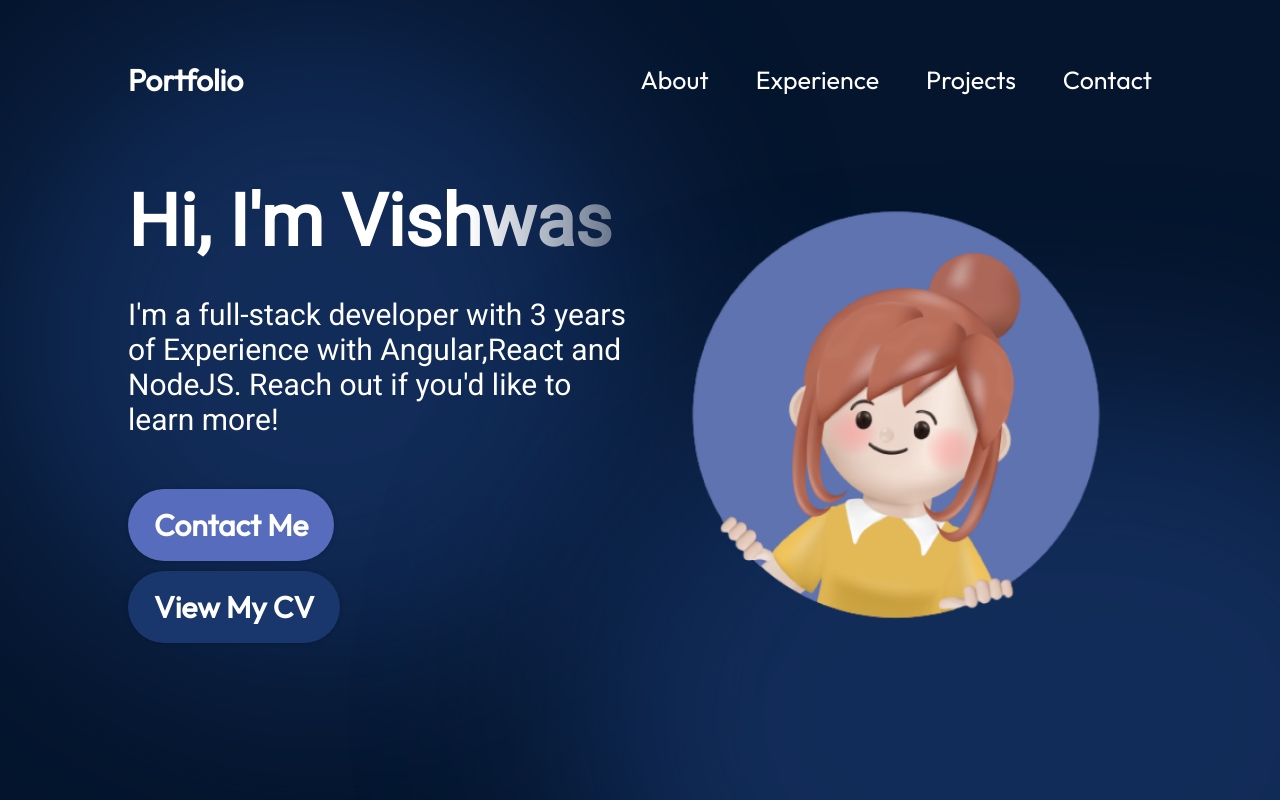
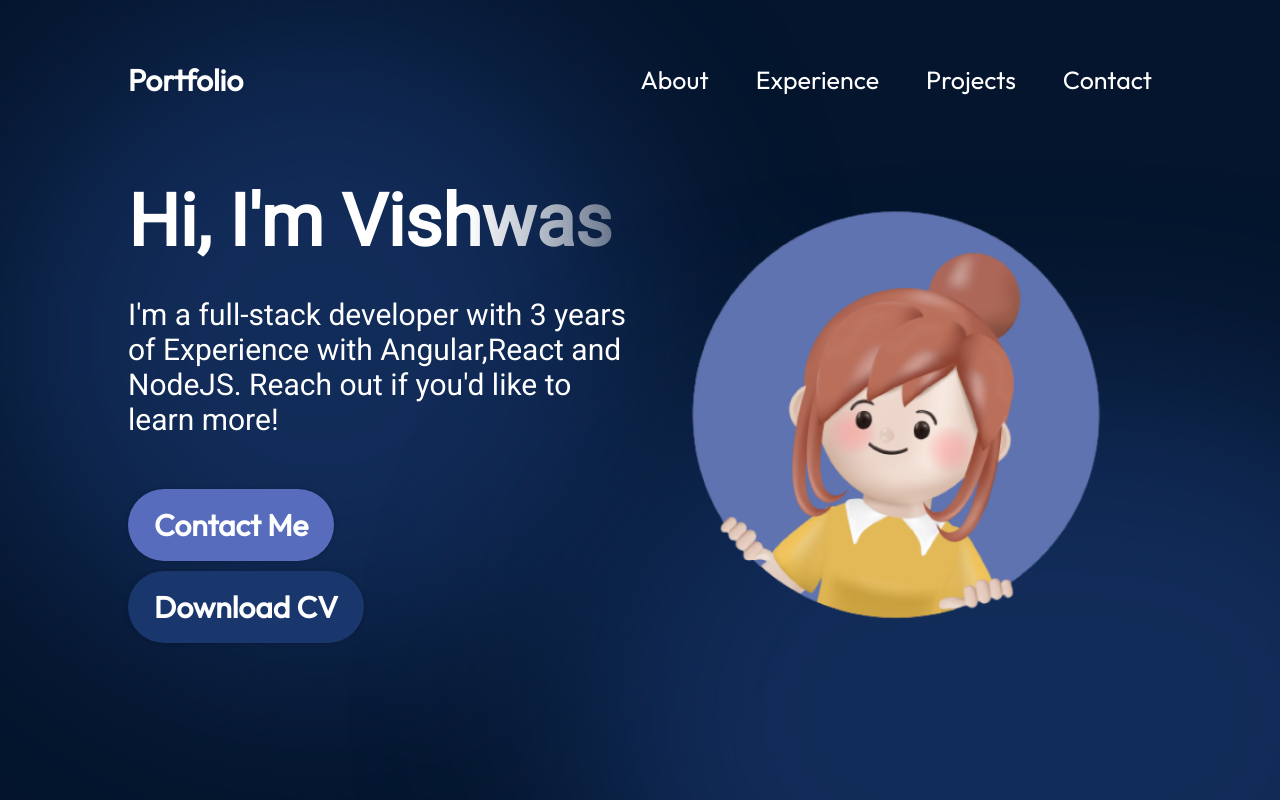
Before and after one commit to vishwas9699/react-portfolio, a React (Vite) app: page / in a window 1280 px wide. Shown: the top 800 px of the page. Built offline with nearby package versions, Linux system fonts and the light colour scheme.

Commit message:
Update Hero.jsx

```diff
--- a/src/components/Hero/Hero.jsx
+++ b/src/components/Hero/Hero.jsx
@@ -16,7 +16,7 @@ export const Hero = () => {
           Contact Me
         </a>
         <a href="https://docs.google.com/document/d/1WTivfBtZgLVy0c5f3QqdkMDvuEc0Gv0l/edit?usp=sharing&ouid=105349023939445786789&rtpof=true&sd=true" className={styles.resumeBtn}>
-          View My CV
+          Download CV
         </a>
 
       </div>
```
